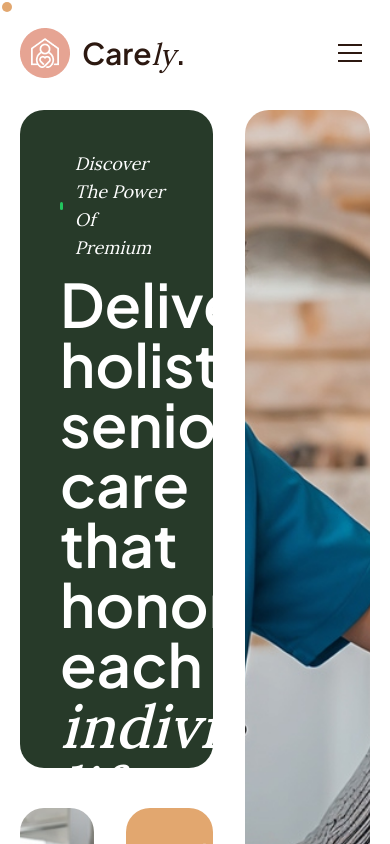
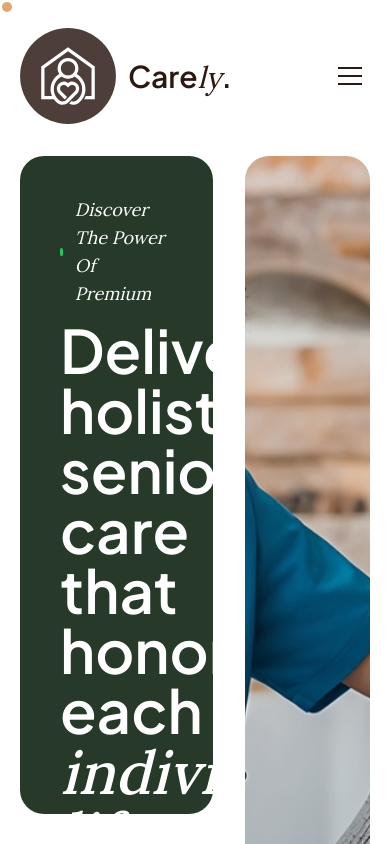
Before and after one commit to minibot47/Royalmedicare, a Next.js app: page / in a window 390 px wide. Shown: the top 844 px of the page. Built offline with nearby package versions, Linux system fonts and the light colour scheme.

Commit message:
Update Navbar component: replace logo image with SVG, adjust visibility breakpoints for desktop and mobile navigation

```diff
--- a/app/components/navbar.tsx
+++ b/app/components/navbar.tsx
@@ -21,7 +21,7 @@ export default function Navbar() {
         {/* Logo */}
         <Link href="/" className="flex items-center gap-3 shrink-0">
           <div className=" rounded-full flex items-center justify-center shrink-0">
-            <img src="/logos/logo.png" alt="Carely logo" className="w-13 h-13 object-contain" />
+            <img src="/logos/logo.svg" alt="Carely logo" className="w-13 h-13 object-contain" />
           </div>
           <span className="font-sans text-3xl font-semibold text-[#2C1810]">
             Care<span className="italic font-serif font-normal">ly</span>.
@@ -29,7 +29,7 @@ export default function Navbar() {
         </Link>
 
         {/* Desktop Nav — centered */}
-        <div className="hidden md:flex items-center gap-8 text-[17px] font-bold text-[#2C1810]  mt-0.5 ">
+        <div className="hidden lg:flex items-center gap-8 text-[17px] font-bold text-[#2C1810]  mt-0.5 ">
           {navLinks.map((item) => (
             <Link
               key={item.label}
@@ -64,7 +64,7 @@ export default function Navbar() {
         {/* Mobile burger */}
         <button
           onClick={() => setOpen(!open)}
-          className="md:hidden flex flex-col gap-1.5 p-2"
+          className="lg:hidden flex flex-col gap-1.5 p-2"
           aria-label="Toggle menu"
         >
           <span className={`w-6 h-0.5 bg-[#2C1810] transition-transform duration-200 ${open ? "rotate-45 translate-y-2" : ""}`} />
```
